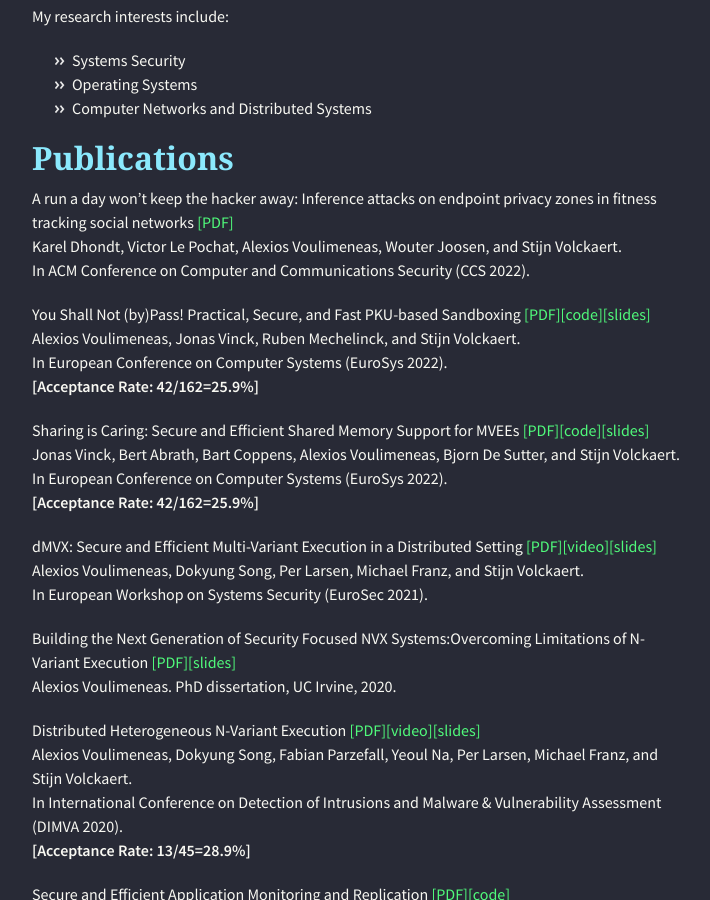
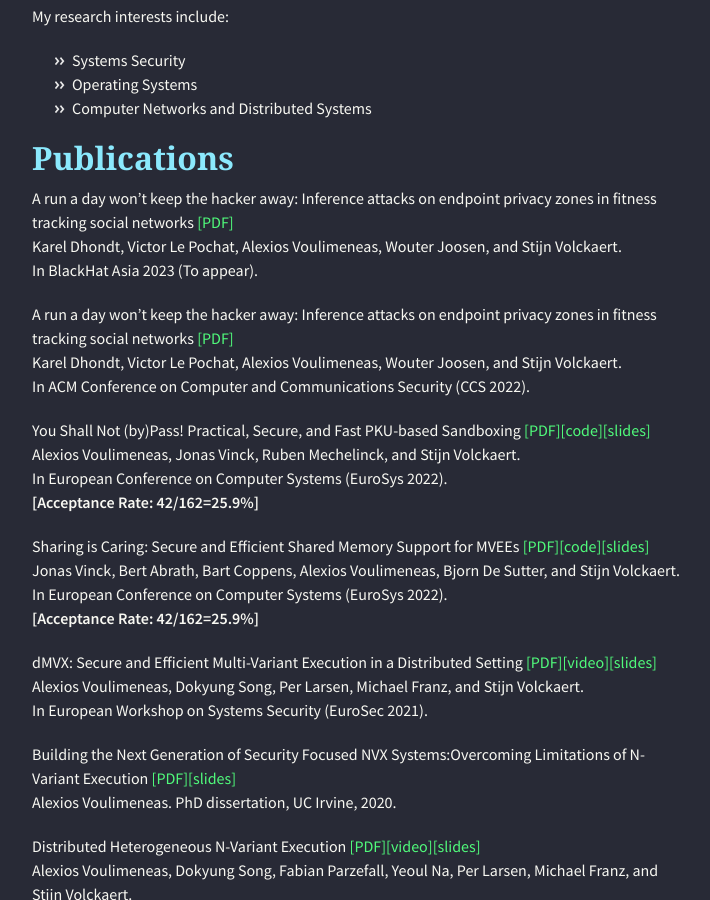
Before and after one commit to alexios-voulimeneas/alexios-voulimeneas.github.io, a Jekyll site: the page built from index.md, in a window 1280 px wide and 900 px high, scrolled down 1176 px. Shown: the whole window, without its empty margins (283-993 px from the left). Built offline with Jekyll 4.4.1, drawn with Linux system fonts in a browser that asks for light colours; nearby versions of some CDN libraries; the repository's description, which GitHub fills in, is left out.

Commit message:
Update index.md

```diff
--- a/index.md
+++ b/index.md
@@ -26,6 +26,10 @@
 *   Computer Networks and Distributed Systems
 
 ## [](#header-2)Publications
+
+A run a day won’t keep the hacker away: Inference attacks on endpoint privacy zones in fitness tracking social networks [[PDF]](https://lepoch.at/files/epz-inference-attacks-ccs22.pdf)
+Karel Dhondt, Victor Le Pochat, Alexios Voulimeneas, Wouter Joosen, and Stijn Volckaert.
+In BlackHat Asia 2023 (To appear).
 
 A run a day won’t keep the hacker away: Inference attacks on endpoint privacy zones in fitness tracking social networks [[PDF]](https://lepoch.at/files/epz-inference-attacks-ccs22.pdf)
 Karel Dhondt, Victor Le Pochat, Alexios Voulimeneas, Wouter Joosen, and Stijn Volckaert.
```
